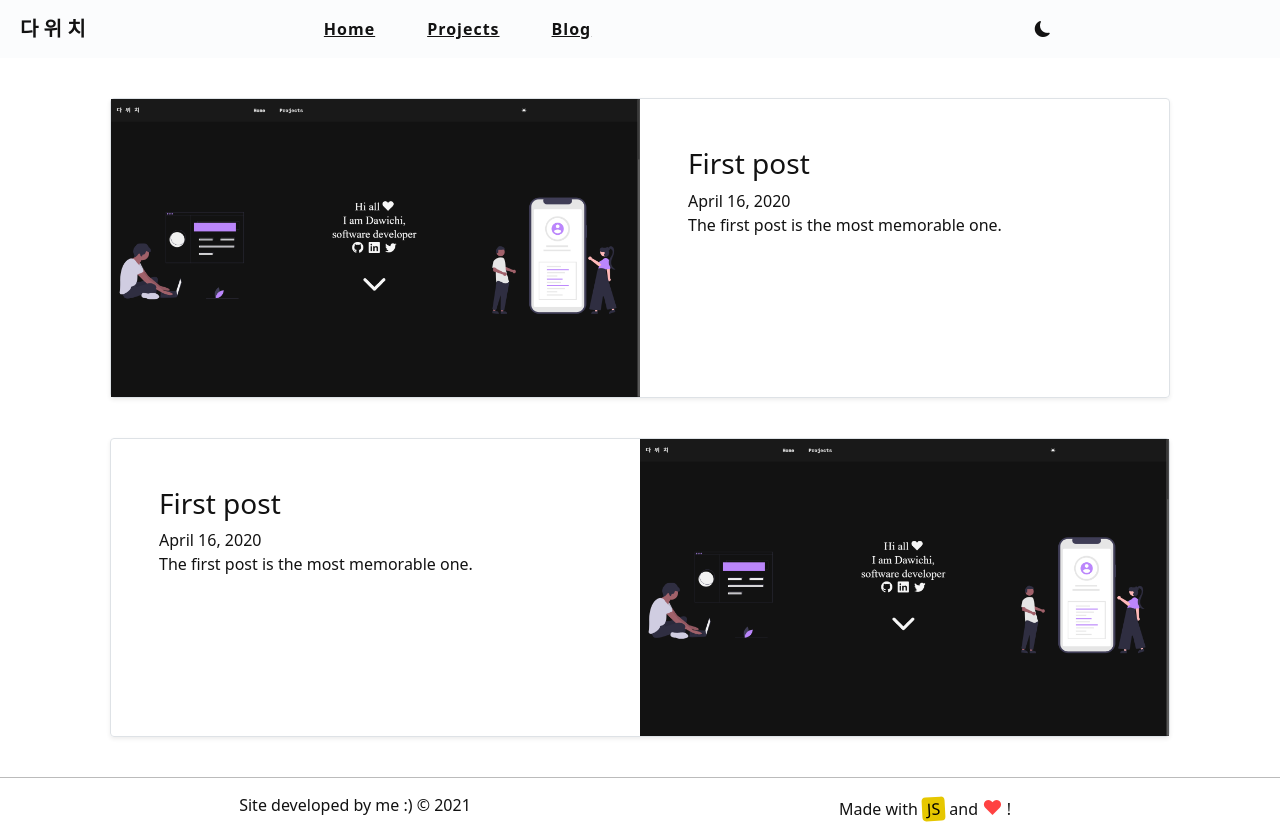
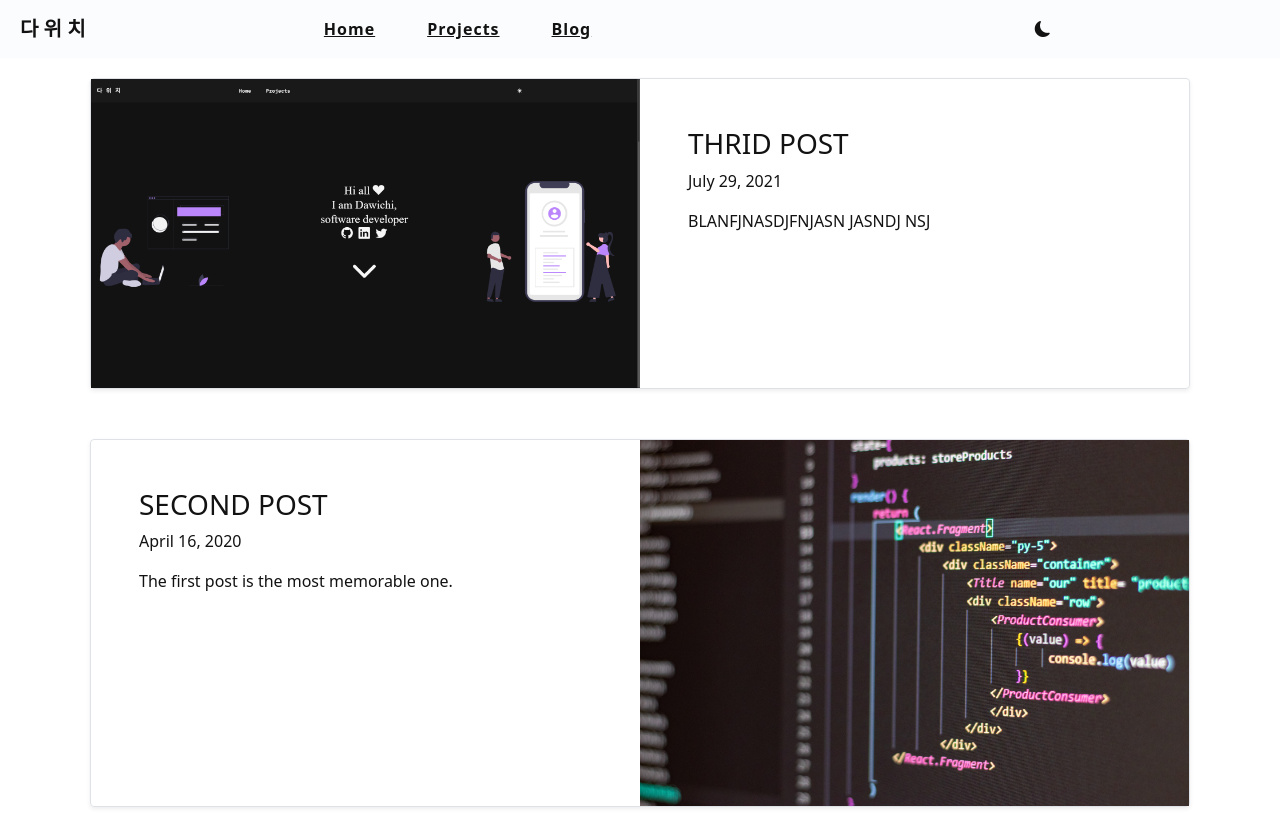
Before and after one commit to dawichi/dawichi.dev, a Next.js app: page /blog in a window 1280 px wide. Shown: the top 824 px of the page. Built offline with nearby package versions, Linux system fonts and the light colour scheme.

Commit message:
blog posts

```diff
--- a/pages/blog.tsx
+++ b/pages/blog.tsx
@@ -8,17 +8,18 @@ import styles from '../styles/blog.module.scss'
 
 
 export default function Blog({ posts }) {
+
 	return (
 		<Layout>
 			<div className="container">
 				<div className={styles.container}>
-					{ posts.map(({frontmatter: {title, description, date, image}, slug}, index: number) => (
+					{ posts.reverse().map(({frontmatter: {title, description, date, image}, slug}, index: number) => (
 						<Link href={'/post/[slug]'} as={`/post/${slug}`}>
 							<div className="animate__animated animate__fadeIn">
 								<div className={`row border rounded shadow-sm cursor-pointer ${index % 2 == 0 ? 'flex-row-reverse' : ''}`}>
 									<div className="col-lg-6 p-5">
 										<article key={title}>
-											<header>
+											<header className="mb-3">
 												<h3>{title}</h3>
 												<span>{date}</span>
 											</header>
--- /dev/null
+++ b/posts/00.md
@@ -0,0 +1,15 @@
+---
+title: How to build a Google Drive with React
+description: My final project for ASIR, building a MERN cloud based app
+date: 2019-07-29
+image: "/assets/img/blog-00-1.jpg"
+---
+
+
+
+
+## subtitle
+
+### header
+
+Normal text blasb ldafnbsdfjasn bjdksfhbaj dfhjagsd fa sdhfjk asd fjas dfd
--- a/posts/first-post.md
+++ b/posts/01.md
@@ -1,8 +1,8 @@
 ---
-title: First post
+title: SECOND POST
 description: The first post is the most memorable one.
 date: 2020-04-16
-image: "/assets/img/screenshot_dark.png"
+image: "/assets/img/blog-01-1.jpg"
 ---
 
 # title
--- a/posts/second-post.md
+++ b/posts/02.md
@@ -1,11 +1,12 @@
 ---
-title: First post
-description: The first post is the most memorable one.
-date: 2020-04-16
+title: THRID POST
+description: BLANFJNASDJFNJASN JASNDJ NSJ
+date: 2021-07-29
 image: "/assets/img/screenshot_dark.png"
 ---
 
-# title
+
+
 
 ## subtitle
 
--- a/styles/blog.module.scss
+++ b/styles/blog.module.scss
@@ -2,7 +2,8 @@
 	color: var(--text);
 
 	> div {
-		margin: 40px;
+		margin: 20px;
+		margin-bottom: 50px;
 	}
 }
 
```
Also changed, not shown: public/assets/img/blog-00-1.jpg (added), public/assets/img/blog-01-1.jpg (added).
